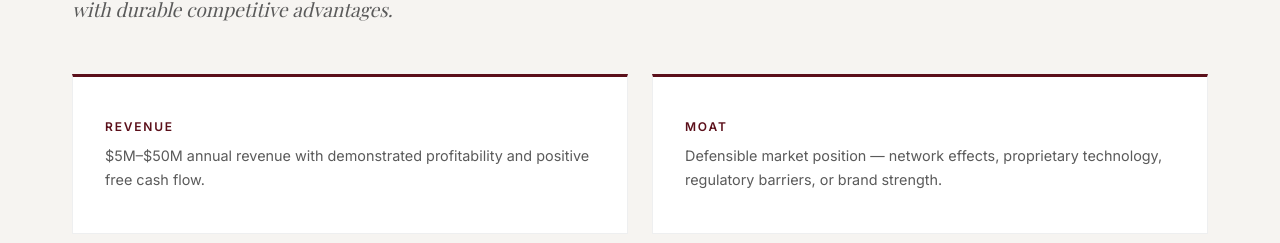
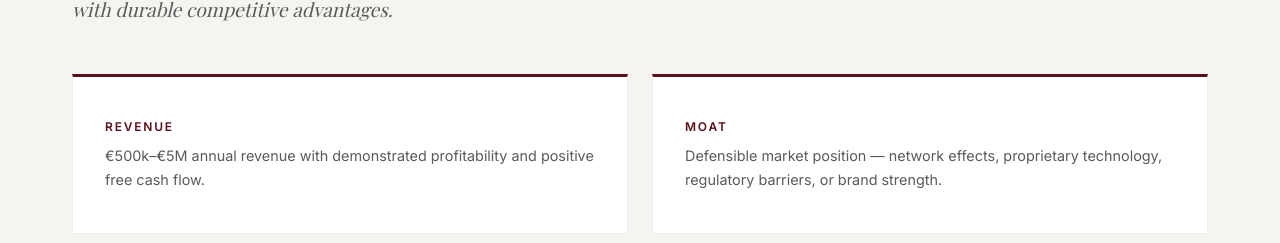
Before and after one commit to hermeschoosenone-debug/ziix-capital, a React (Vite) app: page / in a window 1280 px wide. Shown: the part 6191-6434 px from the top of the page. Built offline with nearby package versions, Linux system fonts and the light colour scheme; no server answers; a web font is replaced by a local one.

Commit message:
Revenue criteria: €500k–€5M

```diff
--- a/src/App.jsx
+++ b/src/App.jsx
@@ -291,7 +291,7 @@ function App() {
           <div className="acq-grid">
             <div className="acq-card">
               <h4>Revenue</h4>
-              <p>$5M–$50M annual revenue with demonstrated profitability and positive free cash flow.</p>
+              <p>€500k–€5M annual revenue with demonstrated profitability and positive free cash flow.</p>
             </div>
             <div className="acq-card">
               <h4>Moat</h4>
```
